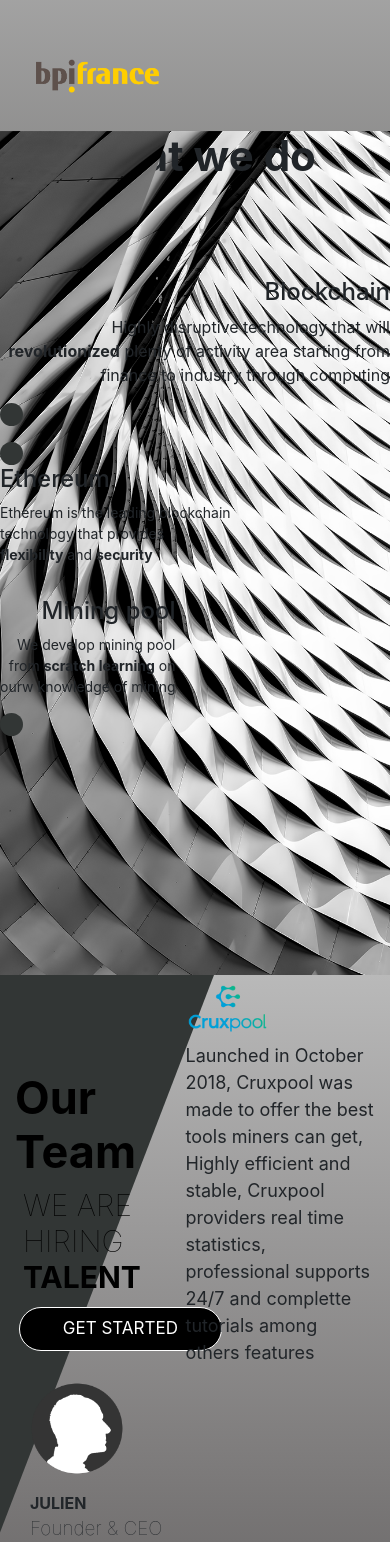
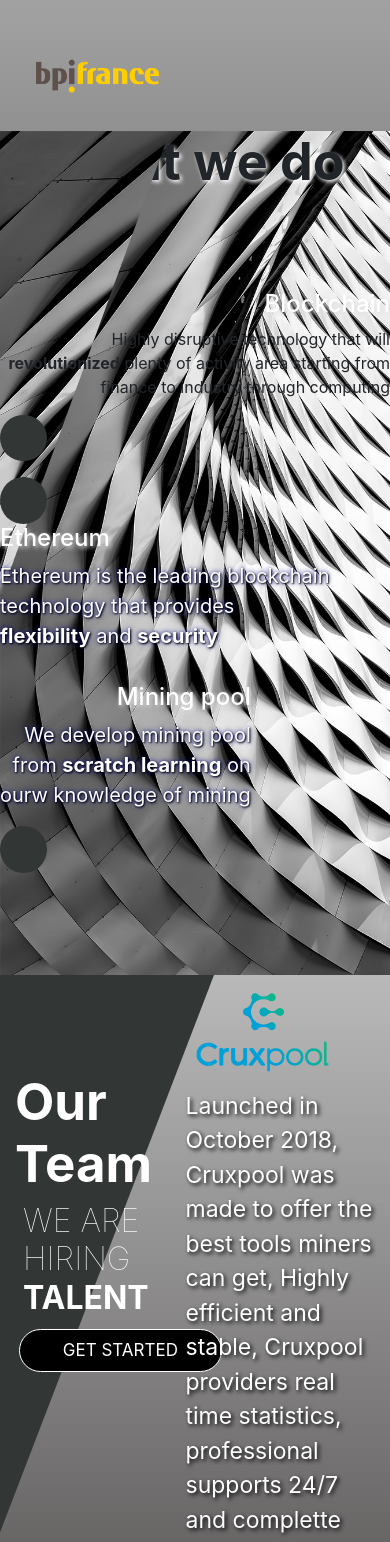
Before and after one commit to Aetra/Site_Vitrine_Iliium, a React (Create React App) app: page / in a window 390 px wide. Shown: the part 2740-4282 px from the top of the page. Built offline with nearby package versions, Linux system fonts and the light colour scheme.

Commit message:
modfilMobilePropre

```diff
--- a/src/app/components/Footer/style_Footer.css
+++ b/src/app/components/Footer/style_Footer.css
@@ -34,7 +34,7 @@ font-size: 1.7rem;
 /* Mobile Devices */
 @media ( max-width:767px){
   .home-logo {
-    width: 59vw;
+    width: 69vw;
   }
   .wn-footer {
   font-size: 20px;
--- a/src/app/components/Page/Contact/style_Contact.css
+++ b/src/app/components/Page/Contact/style_Contact.css
@@ -70,7 +70,7 @@ textarea {
 /* Mobile Devices */
 @media (max-width: 767px){
   .titleContact {
-    font-size: 40px;
+    font-size: 50px;
     text-align: center;
   }
   .form-label {
--- a/src/app/components/Page/Project/Project.jsx
+++ b/src/app/components/Page/Project/Project.jsx
@@ -9,53 +9,45 @@ const Project = () => {
     return(
       <div className="stProject">
         <h1 className="titleProject text-center font-weight-bold">What we do</h1>
-        <div className="mt-5 row">
-          <div className="col-5">
-            <div className="positionTxt1">
+        <div className="mt-4 row">
+          <div className="col-8">
               <h3 className="subTitleProject"> Blockchain </h3>
               <p className="txtProject">
                 Highly disruptive technology that will <b>revolutionized</b> plenty
                 of activity area starting from finance to industry through computing
               </p>
-            </div>
           </div>
-          <div className="col-2">
+          <div className="col-4">
             <div className="mt-5 firstBall"> </div>
           </div>
-          <div className="col-5"></div>
         </div>
 
-          <div className="mt-3 row">
-            <div className="offset-5 col-2">
+          <div className="row">
+            <div className="offset-2 col-2">
               <div className="mt-5 secondBall"> </div>
             </div>
-            <div className="col-5">
-              <div className="positionTxt2">
+            <div className="col-8">
                 <h3 className="subTitleProject">Ethereum </h3>
                 <p className="txtProject">
                   Ethereum is the leading blockchain technology that provides <b>flexibility</b> and <b>security</b>
                 </p>
-              </div>
             </div>
           </div>
 
-            <h3 className="mt-3 subTitleProject "> Mining pool </h3>
+            <h3 className="subTitleProject "> Mining pool </h3>
           <div className="row">
-            <div className="col-5">
-              <div className="positionTxt3">
+            <div className="col-8">
                 <p className="txtProject text-right">We develop mining pool from <b>scratch learning</b> on ourw knowledge of mining
                 </p>
-              </div>
             </div>
-            <div className=" col-2">
+            <div className=" col-4">
               <div className="mt-4 thirdBall"> </div>
             </div>
-            <div className="col-5"></div>
           </div>
-          <div className="col-12 logo">
-              <img src={Crux} alt="logoCrux" className="pl-1 logoCrux"/>
+          <div className="text-center col-12 logo">
+              <img src={Crux} alt="logoCrux" className=" logoCrux"/>
           </div>
-              <div className=" col-8">
+              <div className="text-center col-12">
                 <p className="pl-2 txtUnderCrux">
                   Launched in October 2018, Cruxpool was made to
                   offer the best tools miners can get, Highly
--- a/src/app/components/Page/Project/style_Project.css
+++ b/src/app/components/Page/Project/style_Project.css
@@ -1,7 +1,6 @@
 .stProject {
   position: relative;
   min-height: 100vh;
-  overflow: hidden;
 }
 
 .obliqueProject {
@@ -60,52 +59,60 @@
 @media (max-width: 767px){
   .stProject {
     position: relative;
-    min-height: 100vh;
+    min-height:100vh;
     overflow: hidden;
     background-image:url(./img_Project/iliium_web-imageoblique.jpg);
     background-attachment: fixed;
-    background-position: center;
     background-repeat: no-repeat;
     background-size:cover;
   }
   .titleProject {
-    font-size:42px;
+    font-size:52px;
     padding:0%;
+    text-shadow: 2px 2px 4px #ffffff;
+
   }
   .txtProject {
-    font-size: 14px;
+    font-size: 20px;
+    color: white;
+  /*  text-shadow: 2px 2px 4px #000000;*/
+    text-shadow: 1px 1px 2px black, 0 0 5px darkblue;
+
   }
   .subTitleProject{
     font-size: 24px;
-  }
-  .stProject {
-    max-height: 100vh;
+    color:white;
+    text-shadow: 2px 2px 4px #e0e0e0;
+
+
   }
   .firstBall {
-    width:6vw;
-    height:6vw;
+    width:12vw;
+    height:12vw;
     border-radius:50%;
     background:#323635;
   }
 
   .secondBall {
-    width:6vw;
-    height:6vw;
+    width:12vw;
+    height:12vw;
     border-radius:50%;
     background:#323635;
   }
   .thirdBall {
-    width:6vw;
-    height:6vw;
+    width:12vw;
+    height:12vw;
     border-radius:50%;
     background:#323635;
   }
   .logoCrux {
-    height: 17vw !important;
+    height: 29vw !important;
   }
 
   .txtUnderCrux {
-    font-size:18px !important;
+    font-size:23px !important;
+    color:white;
+    text-shadow: 2px 2px 4px #000000;
   }
 }
 
--- a/src/app/components/Page/Team/Team.jsx
+++ b/src/app/components/Page/Team/Team.jsx
@@ -11,7 +11,7 @@ const Team = () => {
     return(
       <div className="stTeam container-fluid col-12 justify-content-stretch">
         <div className="teamRo row">
-          <div className="col-12">
+          <div className="mt-4 col-12">
             <h1 className="titleOurTeam text-center font-weight-bold">Our Team</h1>
             <h2 className="sectitleOurTeam text-center"><span className="fnt"> WE ARE HIRING</span><b> TALENT</b></h2>
           </div>
--- a/src/app/components/Page/Team/style_Team.css
+++ b/src/app/components/Page/Team/style_Team.css
@@ -74,13 +74,6 @@
 
 /* Mobile Devices */
 @media (max-width: 767px){
-  .logoCrux {
-    height:12vw;
-  }
-
-  .txtUnderCrux {
-    font-size:15px;
-  }
   .stTeam {
     min-height: 100vh;
     background-image:linear-gradient(#b9b9b9,#413d3d);
@@ -103,13 +96,13 @@
     width:24vw;
   }
   .titleOurTeam {
-    font-size:45px !important;
-    color:black;
+    font-size:51px !important;
+    color:white;
   }
 
   .sectitleOurTeam {
-    font-size: 30px;
-    color:black;
+    font-size: 32px;
+    color:white;
   }
 
   .secTxt {
```
